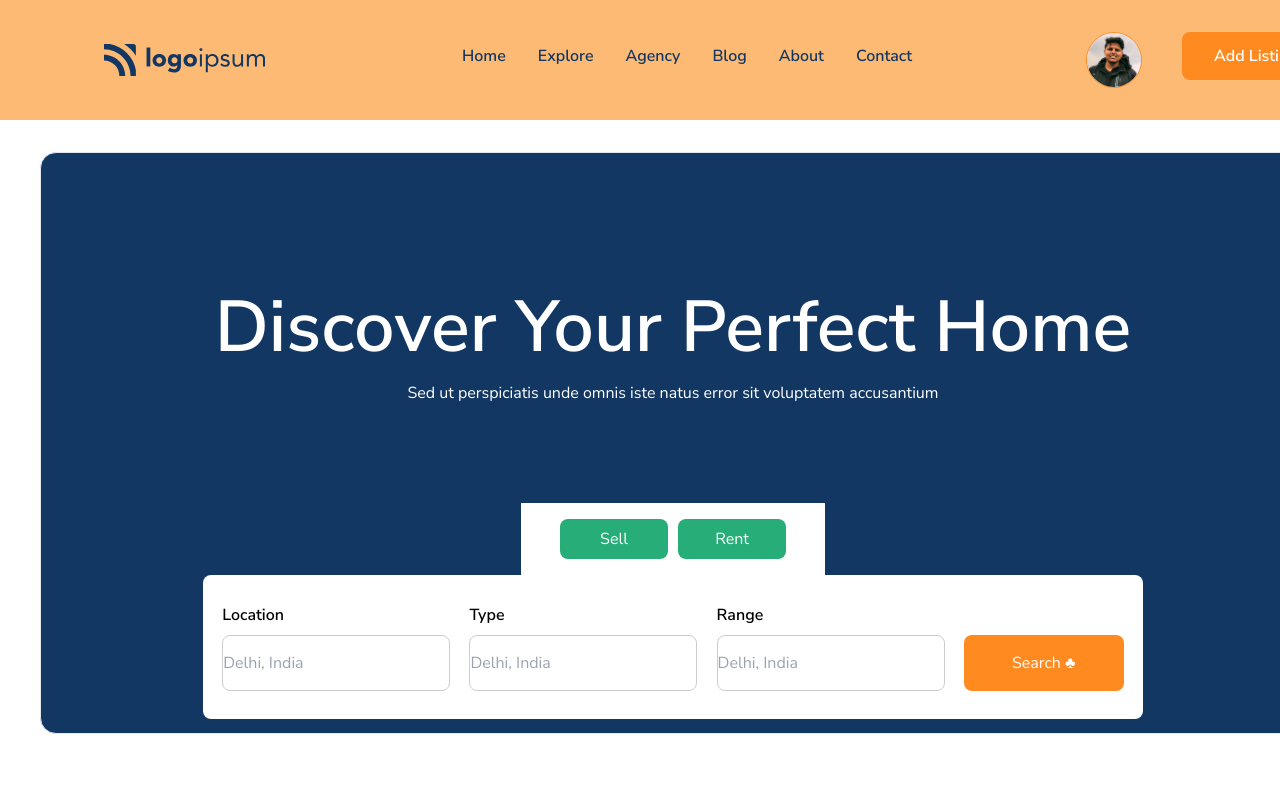
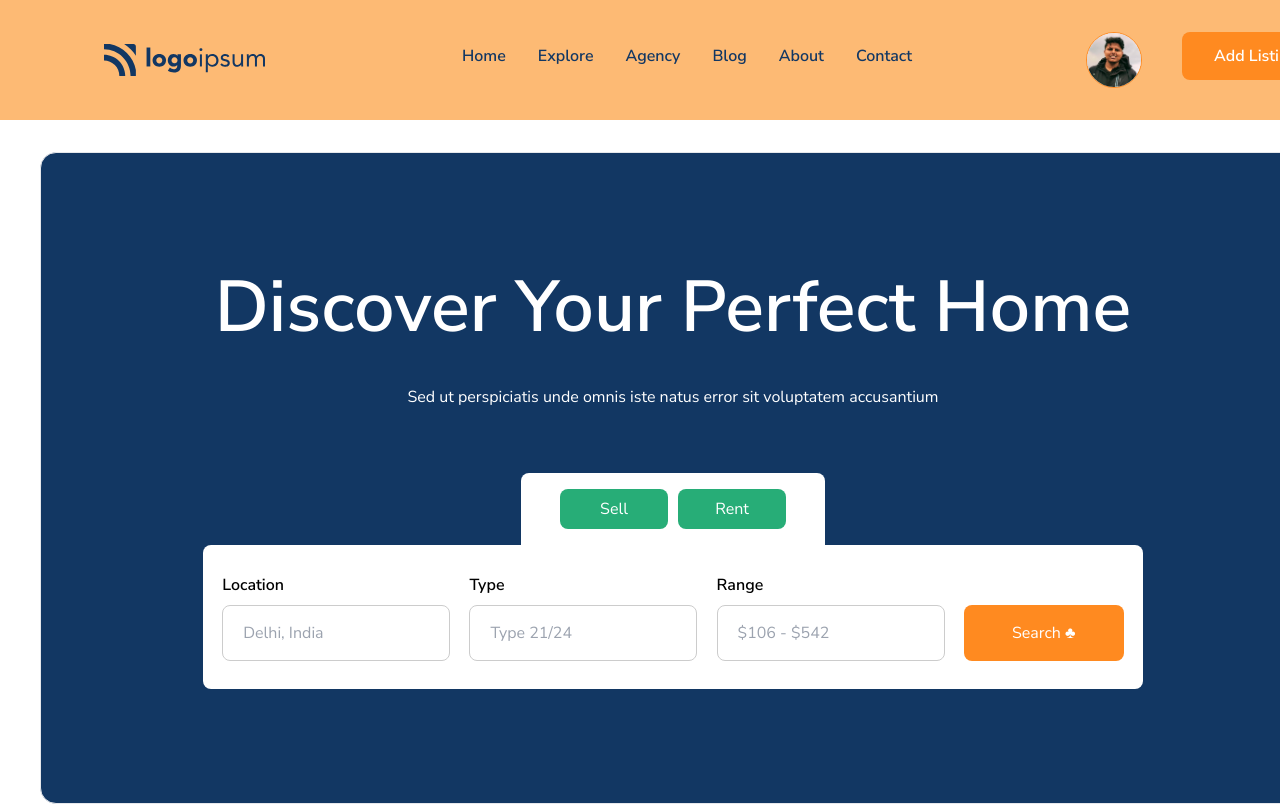
Before and after one commit to abhimanyu-chaudhary/real-estate-website, a React (Vite) app: page / in a window 1280 px wide. Shown: the top 804 px of the page. Built offline with nearby package versions, Linux system fonts and the light colour scheme.

Commit message:
Update Discover.jsx

```diff
--- a/src/components/homepage/Discover.jsx
+++ b/src/components/homepage/Discover.jsx
@@ -2,27 +2,27 @@ import React from "react";
 
 function Discover(){
     return(
-        <div className="w-[1266px] h-[582px] absolute top-[152px] border left-[40px] bg-[#123763] rounded-[16px] text-white flex items-center flex-col">
-            <h1 className="text-[72px] font-semibold justify-center mt-[120px]">Discover Your Perfect Home</h1>
-            <p>Sed ut perspiciatis unde omnis iste natus error sit voluptatem accusantium</p>
-            <div className="absolute top-[350px] flex flex-col items-center">
-                <div className="flex gap-[10px] z-10 bg-white w-[304px] h-[72px] items-center justify-center ">
+        <div className="w-[1266px] h-[652px] absolute top-[152px] border left-[40px] bg-[#123763] rounded-[16px] text-white flex items-center flex-col">
+            <h1 className="text-[72px] font-semibold justify-center mt-[100px]">Discover Your Perfect Home</h1>
+            <p className="absolute top-[232px] ">Sed ut perspiciatis unde omnis iste natus error sit voluptatem accusantium</p>
+            <div className="absolute top-[320px] flex flex-col items-center">
+                <div className="flex gap-[10px] z-10 bg-white w-[304px] h-[72px] items-center justify-center rounded-t-[8px] ">
                     <button className="w-[108px] h-[hug(40px)] rounded-[8px] bg-[#27AD77] py-[8px] px-[32px]">Sell</button>
                     <button className="w-[108px] h-[hug(40px)] rounded-[8px] bg-[#27AD77] py-[8px] px-[32px]">Rent</button>
                 </div>
                 <div className="w-[940px] h-[144px] bg-white text-black flex items-center justify-evenly rounded-[8px]">
                     <div className="flex flex-col gap-2">
                         <h4 className="font-semibold">Location</h4>
-                        <input type="text" placeholder="Delhi, India" className="w-[228px] h-[56px] border-[1px] border-[#CCCCCC] rounded-[8px]" />
+                        <input type="text" placeholder="Delhi, India" className="w-[228px] h-[56px] border-[1px] border-[#CCCCCC] rounded-[8px] placeholder: pl-5" />
                     </div>
                     <div className="flex flex-col gap-2">
                         <h4 className="font-semibold">Type</h4>
-                        <input type="text" placeholder="Delhi, India" className="w-[228px] h-[56px] border-[1px] border-[#CCCCCC] rounded-[8px]" />
+                        <input type="text" placeholder="Type 21/24" className="w-[228px] h-[56px] border-[1px] border-[#CCCCCC] rounded-[8px] placeholder: pl-5" />
                     </div>
                     <div className="flex flex-col gap-2">
                         <h4 className="font-semibold">Range</h4>
-                        <input type="text" placeholder="Delhi, India" className="w-[228px] h-[56px]
-                        border-[#CCCCCC] border-[1px] rounded-[8px]" />
+                        <input type="text" placeholder="$106 - $542" className="w-[228px] h-[56px]
+                        border-[#CCCCCC] border-[1px] rounded-[8px] placeholder: pl-5" />
                     </div>
                     <div className="flex flex-col gap-8">
                         <p></p>
```
